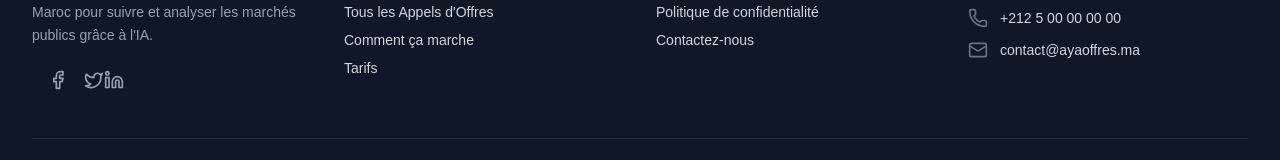
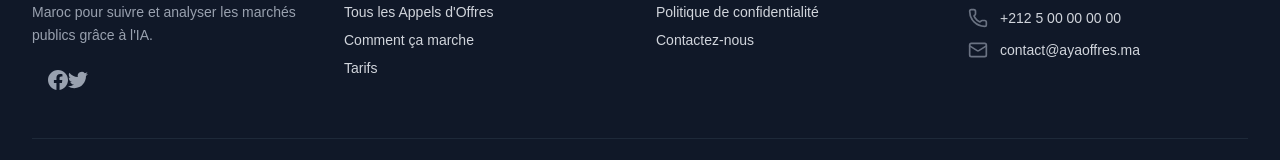
Before and after one commit to achraf11111/AYAoffres, a Next.js app: page /AYAoffres/ in a window 1280 px wide. Shown: the part 998-1158 px from the top of the page. Built offline with nearby package versions, Linux system fonts and the light colour scheme; no server answers; the database is empty.

Commit message:
fix: replace missing lucide-react icons with SVG to fix build

```diff
--- a/src/components/Footer.tsx
+++ b/src/components/Footer.tsx
@@ -1,7 +1,7 @@
 "use client";
 
 import { useLanguage } from "@/context/LanguageContext";
-import { Mail, Phone, MapPin, Facebook, Twitter, Linkedin } from "lucide-react";
+import { Mail, Phone, MapPin } from "lucide-react";
 
 export default function Footer() {
   const { language } = useLanguage();
@@ -20,9 +20,12 @@ export default function Footer() {
                 : 'Votre première plateforme intelligente au Maroc pour suivre et analyser les marchés publics grâce à l\'IA.'}
             </p>
             <div className="flex space-x-4 space-x-reverse">
-              <a href="#" className="text-gray-400 hover:text-white transition-colors"><Facebook className="w-5 h-5" /></a>
-              <a href="#" className="text-gray-400 hover:text-white transition-colors"><Twitter className="w-5 h-5" /></a>
-              <a href="#" className="text-gray-400 hover:text-white transition-colors"><Linkedin className="w-5 h-5" /></a>
+              <a href="#" className="text-gray-400 hover:text-white transition-colors">
+                <svg className="w-5 h-5" fill="currentColor" viewBox="0 0 24 24"><path d="M24 12.073c0-6.627-5.373-12-12-12s-12 5.373-12 12c0 5.99 4.388 10.954 10.125 11.854v-8.385H7.078v-3.47h3.047V9.43c0-3.007 1.792-4.669 4.533-4.669 1.312 0 2.686.235 2.686.235v2.953H15.83c-1.491 0-1.956.925-1.956 1.874v2.25h3.328l-.532 3.47h-2.796v8.385C19.612 23.027 24 18.062 24 12.073z"/></svg>
+              </a>
+              <a href="#" className="text-gray-400 hover:text-white transition-colors">
+                <svg className="w-5 h-5" fill="currentColor" viewBox="0 0 24 24"><path d="M23.953 4.57a10 10 0 01-2.825.775 4.958 4.958 0 002.163-2.723c-.951.555-2.005.959-3.127 1.184a4.92 4.92 0 00-8.384 4.482C7.69 8.095 4.067 6.13 1.64 3.162a4.822 4.822 0 00-.666 2.475c0 1.71.87 3.213 2.188 4.096a4.904 4.904 0 01-2.228-.616v.06a4.923 4.923 0 003.946 4.827 4.996 4.996 0 01-2.212.085 4.936 4.936 0 004.604 3.417 9.867 9.867 0 01-6.102 2.105c-.39 0-.779-.023-1.17-.067a13.995 13.995 0 007.557 2.209c9.053 0 13.998-7.496 13.998-13.985 0-.21 0-.42-.015-.63A9.935 9.935 0 0024 4.59z"/></svg>
+              </a>
             </div>
           </div>
 
```
